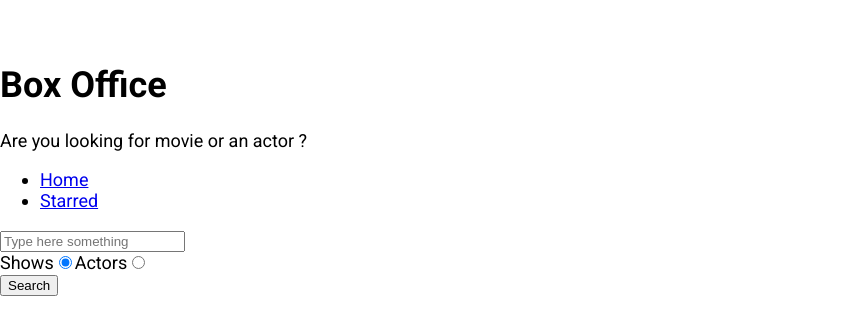
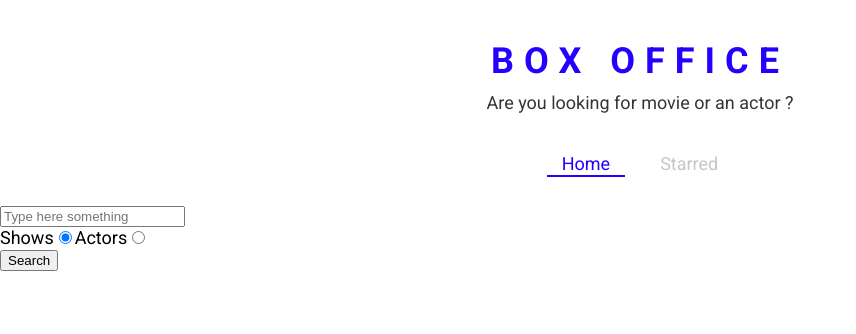
Before and after one commit to kishankarenaa/box-office, a React (Create React App) app: page / in a window 1280 px wide. Shown: the top 334 px of the page, without its empty margins (0-856 px from the left). Built offline with nearby package versions, Linux system fonts and the light colour scheme.

Commit message:
Defined theme for styled components and created few componets

```diff
--- a/src/App.js
+++ b/src/App.js
@@ -1,12 +1,20 @@
 import React from 'react';
 import { Switch, Route } from 'react-router-dom';
-
+import { ThemeProvider } from 'styled-components';
 import Home from './pages/Home';
 import Starred from './pages/Starred';
 import Show from './pages/Show';
 
+const theme = {
+  mainColors: {
+    blue: '#2400ff',
+    gray: '#c6c6c6',
+    dark: '#353535',
+  },
+};
 function App() {
   return (
+    <ThemeProvider theme={theme}>
       <Switch>
         <Route exact path="/">
           <Home />
@@ -21,6 +29,7 @@
           <div>Not Found</div>
         </Route>
       </Switch>
+    </ThemeProvider>
   );
 }
 
--- a/src/components/Navs.js
+++ b/src/components/Navs.js
@@ -1,23 +1,31 @@
-import React from 'react'
-import {Link} from 'react-router-dom'
+import React from 'react';
+import { useLocation } from 'react-router';
 
+import { NavList, LinkStyled } from './Navs.styled';
 
-const LINKS =[
-  {to:'/',text:'Home'},
-  {to:'/starred',text:'Starred'}
-
+const LINKS = [
+  { to: '/', text: 'Home' },
+  { to: '/starred', text: 'Starred' },
 ];
 
 const Navs = () => {
+  const location = useLocation();
   return (
     <div>
-      <ul>
-        {
-        LINKS.map( item => <li key ={item.to}><Link to ={item.to}>{item.text}</Link></li>)
-          }
-      </ul>
+      <NavList>
+        {LINKS.map(item => (
+          <li key={item.to}>
+            <LinkStyled
+              to={item.to}
+              className={item.to === location.pathname ? 'active' : ''}
+            >
+              {item.text}
+            </LinkStyled>
+          </li>
+        ))}
+      </NavList>
     </div>
-  )
-}
+  );
+};
 
-export default Navs
+export default Navs;
--- /dev/null
+++ b/src/components/Navs.styled.js
@@ -0,0 +1,41 @@
+import styled from 'styled-components';
+import { Link } from 'react-router-dom';
+
+export const NavList = styled.ul`
+  display: flex;
+  justify-content: center;
+  list-style: none;
+  margin: 0 0 30px;
+  padding: 0;
+`;
+
+export const LinkStyled = styled(Link)`
+  margin: 0 10px;
+  padding: 3px 15px;
+  position: relative;
+  text-decoration: none;
+  color: ${({ theme }) => theme.mainColors.gray};
+  &.active {
+    color: ${({ theme }) => theme.mainColors.blue};
+    &:after {
+      content: '';
+      position: absolute;
+      display: block;
+      height: 2px;
+      left: 0%;
+      bottom: 0;
+      background-color: ${({ theme }) => theme.mainColors.blue};
+      animation: slide-in 0.3s ease-in forwards;
+      @keyframes slide-in {
+        from {
+          left: 50%;
+          width: 0;
+        }
+        to {
+          left: 0%;
+          width: 100%;
+        }
+      }
+    }
+  }
+`;
--- a/src/components/Title.js
+++ b/src/components/Title.js
@@ -1,12 +1,13 @@
-import React from 'react'
+import React from 'react';
+import { TitleWrapper } from './Title.styled';
 
-const Title = ({ title ,subtitle }) => {
+const Title = ({ title, subtitle }) => {
   return (
-    <div>
+    <TitleWrapper>
       <h1>{title}</h1>
       <p>{subtitle}</p>
-    </div>
-  )
-}
+    </TitleWrapper>
+  );
+};
 
-export default Title
+export default Title;
--- /dev/null
+++ b/src/components/Title.styled.js
@@ -0,0 +1,18 @@
+import styled from 'styled-components';
+
+export const TitleWrapper = styled.div`
+  text-align: center;
+  margin: 0 0 40px;
+
+  h1 {
+    color: ${({ theme }) => theme.mainColors.blue};
+    letter-spacing: 10px;
+    text-transform: uppercase;
+    margin: 0 0 10px;
+  }
+
+  p {
+    color: ${({ theme }) => theme.mainColors.dark};
+    margin: 0;
+  }
+`;
```
Lines whose indentation alone changed are shown as unchanged.
